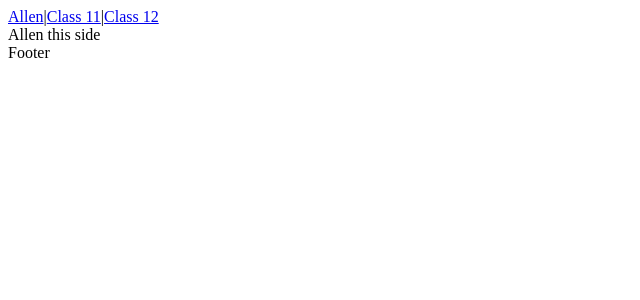
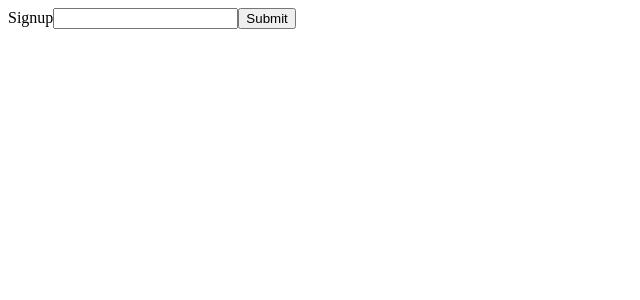
Before and after one commit to sajid2812/React-Basics, a React (Vite) app: page / in a window 1280 px wide. Shown: the top 300 px of the page, without its empty margins (0-640 px from the left). Built offline with nearby package versions, Linux system fonts and the light colour scheme.

Commit message:
add useRef

```diff
--- a/src/App.jsx
+++ b/src/App.jsx
@@ -1,68 +1,16 @@
-import {
-  BrowserRouter,
-  Routes,
-  Route,
-  Link,
-  useNavigate,
-  Outlet,
-} from "react-router-dom";
+import { useRef } from "react";
+
 function App() {
-  return (
-    <div>
-      <BrowserRouter>
-        <Routes>
-          <Route path="/" element={<Layout />}>
-            <Route path="/" element={<Landing />}></Route>
-            <Route
-              path="/neet/online-coaching-class-11"
-              element={<Class11Program />}
-            ></Route>
-            <Route
-              path="/neet/online-coaching-class-12"
-              element={<Class12Program />}
-            ></Route>
-            <Route path="*" element={<ErrorPage />}></Route>
-          </Route>
-        </Routes>
-      </BrowserRouter>
-    </div>
-  );
-}
-
-function Layout() {
-  return (
-    <div style={{ height: "100vh" }}>
-      <Link to="/">Allen</Link>|
-      <Link to="/neet/online-coaching-class-11">Class 11</Link>|
-      <Link to="/neet/online-coaching-class-12">Class 12</Link>
-      <Outlet />
-      Footer
-    </div>
-  );
-}
-
-function ErrorPage() {
-  return <div>404 Not Found</div>;
-}
-
-function Landing() {
-  return <div>Allen this side</div>;
-}
-
-function Class11Program() {
-  return <div>Neet program for class 11th</div>;
-}
-
-function Class12Program() {
-  const navigate = useNavigate();
-
-  function redirectUser() {
-    navigate("/");
+  const inputRef = useRef();
+  function focusInput() {
+    inputRef.current.focus();
   }
 
   return (
     <div>
-      Neet program for class 12th <button onClick={redirectUser}>Home</button>
+      Signup
+      <input ref={inputRef} id="name" type="text" />
+      <button onClick={focusInput}>Submit</button>
     </div>
   );
 }
```
